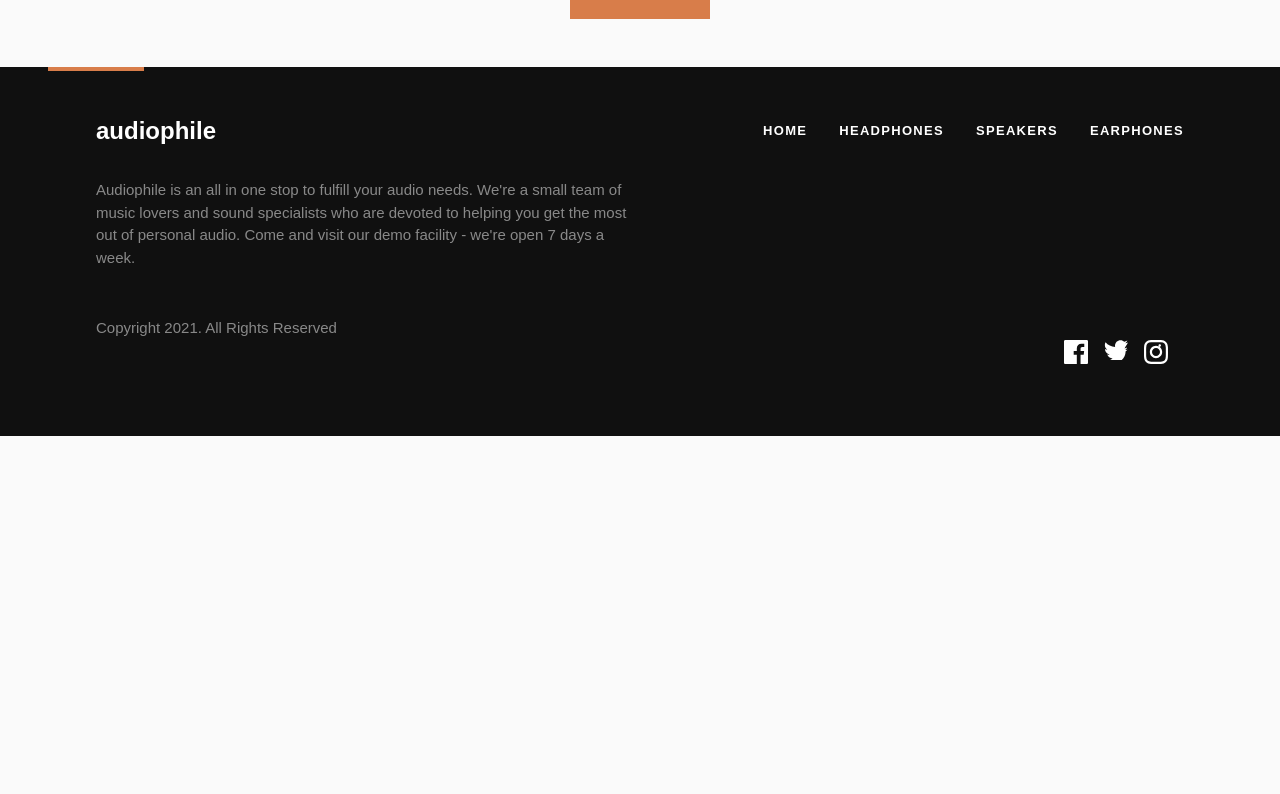
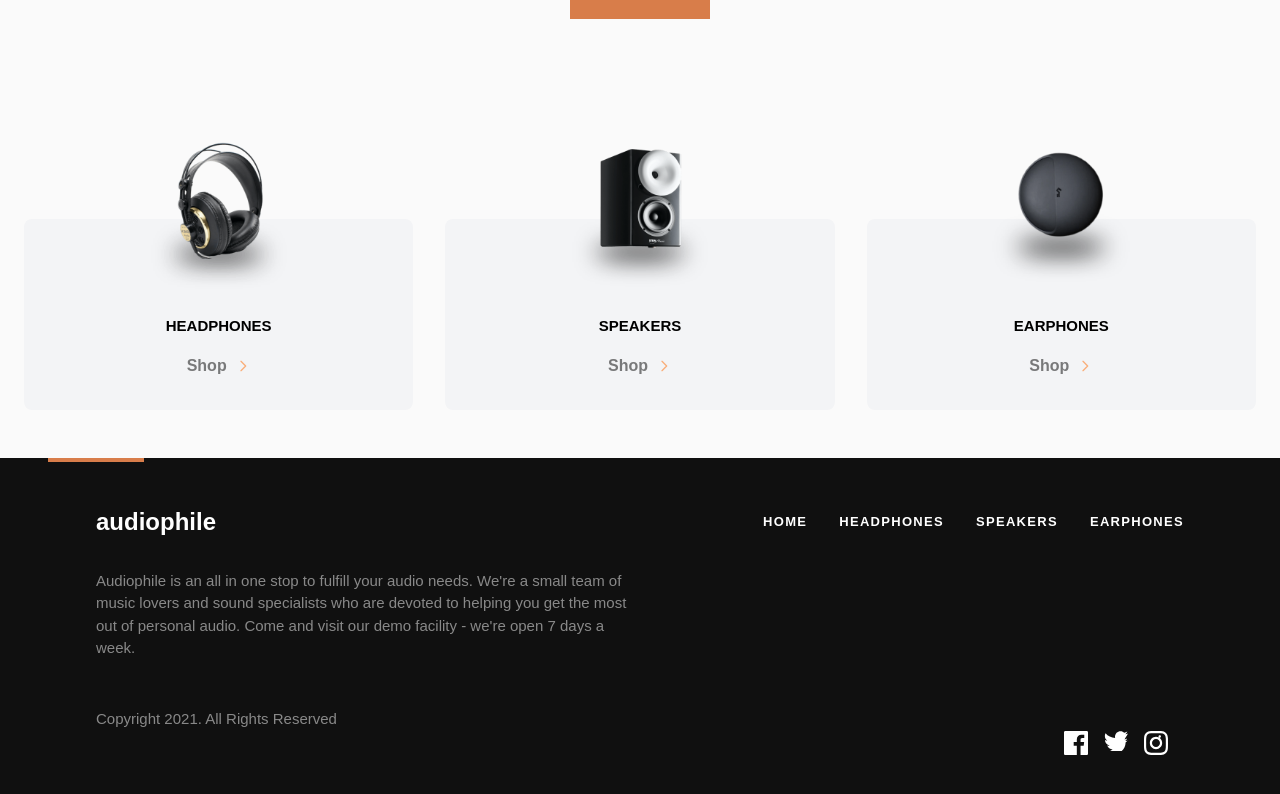
Before and after one commit to Trinity6264/ecomm, a Next.js app: page /speakers in a window 1280 px wide. Shown: the part 1815-2609 px from the top of the page. Before the commit the page ends 2251 px from the top, so only its background shows below. Built offline with nearby package versions, Linux system fonts and the light colour scheme.

Commit message:
Add ProductCategoryCard component to Speakers page for better product categorization

```diff
--- a/src/app/speakers/page.tsx
+++ b/src/app/speakers/page.tsx
@@ -1,3 +1,4 @@
+import ProductCategoryCard from '@/components/Home/ProductCategoryCard'
 import NewProductCard from '@/components/NewProductCard'
 import PageTitle from '@/components/PageTitle'
 
@@ -10,6 +11,13 @@ const page = () => {
         <NewProductCard description='Upgrade your sound system with the all new ZX9 active speaker. It&apos;s a bookshelf speaker system that offers truly wireless connectivity -- creating new possibilities for more pleasing and practical audio setups.' imagePathLink='/assets/product-zx9-speaker/mobile/image-product.jpg' title='NEW PRODUCT' subTitle='YX1 WIRELESS EARPHONES' productPath=''/>
 
         <NewProductCard description='Stream high quality sound wirelessly with minimal loss. The ZX7 bookshelf speaker uses high-end audiophile components that represents the top of the line powered speakers for home or studio use.' imagePathLink='/assets/product-zx7-speaker/mobile/image-product.jpg'  subTitle='ZX7 SPEAKER' productPath=''/>
+
+        <div className="grid grid-cols-1 md:grid-cols-3 gap-8 mt-36">
+          <ProductCategoryCard name="Headphones" image="/assets/shared/desktop/image-category-thumbnail-headphones.png" path={'/headphones'} />
+          <ProductCategoryCard name="Speakers" image="/assets/shared/desktop/image-category-thumbnail-speakers.png" path={'/speakers'} />
+          <ProductCategoryCard name="Earphones" image="/assets/shared/desktop/image-category-thumbnail-earphones.png" path={'/earphones'} />
+        </div>
+
       </div>
     </div>
   )
--- a/src/components/Home/ProductCategoryCard.tsx
+++ b/src/components/Home/ProductCategoryCard.tsx
@@ -1,6 +1,9 @@
+'use client'
+
 import Image from "next/image"
 import { useRouter } from "next/navigation";
 import { FC } from "react";
+
 
 
 interface CategoryCardProps {
@@ -19,8 +22,8 @@ const ProductCategoryCard:FC<CategoryCardProps> = ({ name, image, path }) => {
           router.push(path)
       }}>
           <Image src={image} width={100} height={100} alt={name} className="absolute top-0 left-1/2 -translate-x-1/2 -translate-y-1/2 w-40 h-auto group-hover:scale-110 transition-transform duration-300" />
-          <h3 className="text-lg font-bold uppercase">{name}</h3>
-          <button className="mt-4 text-gray-500 uppercase flex items-center gap-2 group-hover:text-orange-500 transition-colors cursor-pointer">
+          <h3 className="text-[15px] text-[#000] font-bold uppercase ">{name}</h3>
+          <button className="mt-4 text-[#000] opacity-50 font-bold flex items-center gap-2 group-hover:text-orange-500 transition-colors cursor-pointer">
               Shop <svg className="w-4 h-4 text-orange-500" fill="none" stroke="currentColor" viewBox="0 0 24 24" xmlns="http://www.w3.org/2000/svg"><path strokeLinecap="round" strokeLinejoin="round" strokeWidth="2" d="M9 5l7 7-7 7"></path></svg>
           </button>
       </div>
```
